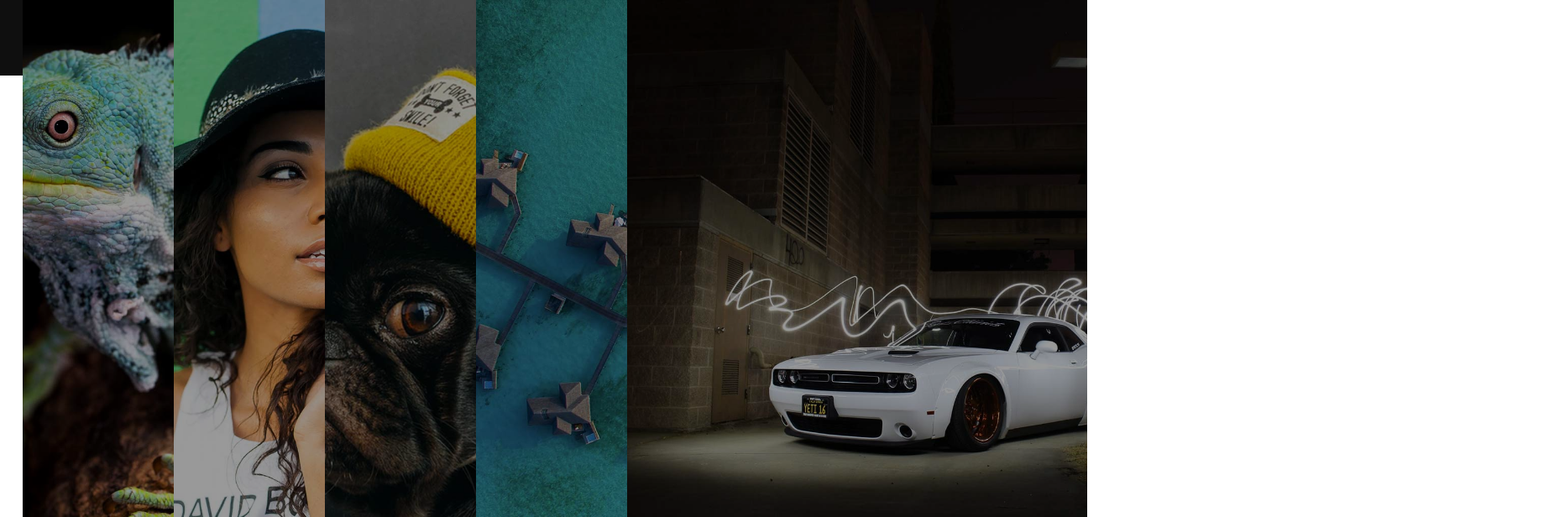
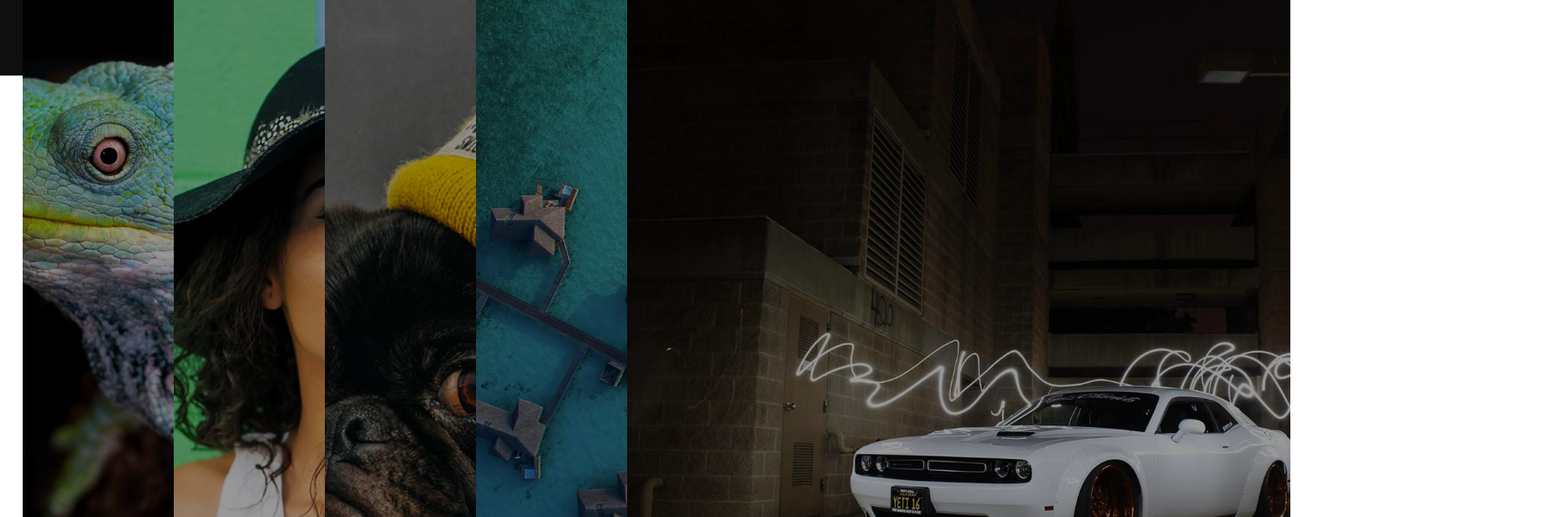
Before and after one commit to rafaelildefonso/reproducao_site_tulen, a plain HTML site: page index.html in a window 1280 px wide. Shown: the top 616 px of the page at 84% size, 1857 px wide, since content can reach past the window. Drawn offline with Linux system fonts and the light colour scheme.

Commit message:
index  contact arrumado

```diff
--- a/css/contact.css
+++ b/css/contact.css
@@ -22,7 +22,8 @@
 
 .contact-box {
     width: calc(100% - 30px);
-    left: 15px;
+    left: 50%;
+    transform: translateX(-50%);
     padding-top: 40px;
     position: absolute;
     background: #fff;
--- a/css/global.css
+++ b/css/global.css
@@ -38,7 +38,8 @@ body {
     font-weight: 400;
     line-height: 1.5;
     color: #212529;
-    height: 100%;
+    height: 100dvh;
+    width: 100dvw;
 }
 
 *,
--- a/css/style.css
+++ b/css/style.css
@@ -51,7 +51,7 @@ body {
     }
 
     to {
-        transform: translateX(368px);
+        transform: translateX(610px);
     }
 }
 
--- a/index.html
+++ b/index.html
@@ -65,7 +65,7 @@
         <div class="pana-accordion" id="accordion">
             <div class="pana-accordion-wrap">
                 <div class="pana-accordion-item set-bg active hide-mask" data-setbg="assets/images/5.jpg.jpeg"
-                    style="height: 650px; z-index: 1; width: 548px; left: 0px; background-image: url(&quot;assets/images/5.jpg.jpeg&quot;);">
+                    style="height: 100%; z-index: 1; width: 790px; left: 0px; background-image: url(&quot;assets/images/5.jpg.jpeg&quot;);">
                     <div class="pa-text">
                         <div class="pa-tag">people</div>
                         <h2>69 Flavio Burg Suite</h2>
@@ -77,7 +77,7 @@
                     <div class="pana-accordion-mask"></div>
                 </div>
                 <div class="pana-accordion-item set-bg" data-setbg="assets/images/1.jpg.jpeg"
-                    style="height: 650px; z-index: 2; width: 548px; background-image: url(&quot;assets/images/1.jpg.jpeg&quot;); left: 180px;">
+                    style="height: 100%; z-index: 2; width: 790px; background-image: url(&quot;assets/images/1.jpg.jpeg&quot;); left: 180px;">
                     <div class="pa-text">
                         <div class="pa-tag">people</div>
                         <h2>69 Flavio Burg Suite</h2>
@@ -89,7 +89,7 @@
                     <div class="pana-accordion-mask"></div>
                 </div>
                 <div class="pana-accordion-item set-bg" data-setbg="assets/images/2.jpg.jpeg"
-                    style="height: 650px; z-index: 3; width: 548px; background-image: url(&quot;assets/images/2.jpg.jpeg&quot;); left: 360px;">
+                    style="height: 100%; z-index: 3; width: 790px; background-image: url(&quot;assets/images/2.jpg.jpeg&quot;); left: 360px;">
                     <div class="pa-text">
                         <div class="pa-tag">people</div>
                         <h2>69 Flavio Burg Suite</h2>
@@ -101,7 +101,7 @@
                     <div class="pana-accordion-mask"></div>
                 </div>
                 <div class="pana-accordion-item set-bg" data-setbg="assets/images/3.jpg.jpeg"
-                    style="height: 650px; z-index: 4; width: 548px; background-image: url(&quot;assets/images/3.jpg.jpeg&quot;); left: 540px;">
+                    style="height: 100%; z-index: 4; width: 790px; background-image: url(&quot;assets/images/3.jpg.jpeg&quot;); left: 540px;">
                     <div class="pa-text">
                         <div class="pa-tag">people</div>
                         <h2>69 Flavio Burg Suite</h2>
@@ -113,7 +113,7 @@
                     <div class="pana-accordion-mask"></div>
                 </div>
                 <div class="pana-accordion-item set-bg" data-setbg="assets/images/4.jpg.jpeg"
-                    style="height: 650px; z-index: 5; width: 548px; background-image: url(&quot;assets/images/4.jpg.jpeg&quot;); left: 720px;">
+                    style="height: 100%; z-index: 5; width: 790px; background-image: url(&quot;assets/images/4.jpg.jpeg&quot;); left: 720px;">
                     <div class="pa-text">
                         <div class="pa-tag">people</div>
                         <h2>69 Flavio Burg Suite</h2>
```
